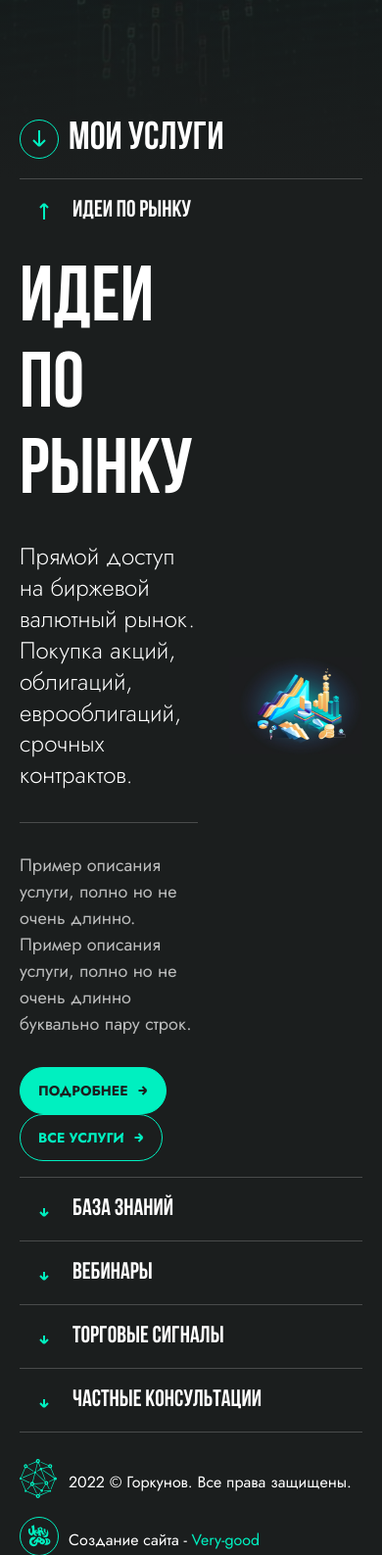
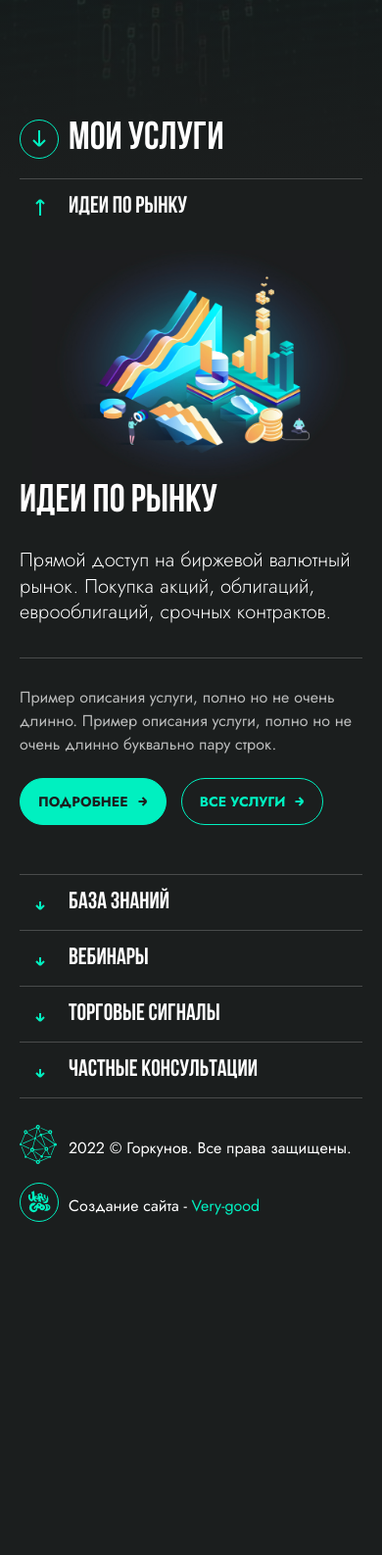
Before and after one commit to yurkaronin/gorkunov.loc, a PHP site: page /home.php in a window 390 px wide. Shown: the part 662-2249 px from the top of the page at 98% size. After the commit the page ends 1909 px from the top, so only its background shows below. Run offline with PHP 8.4, Linux system fonts and the light colour scheme; some libraries are stand-ins or nearby versions; some web fonts are replaced.

Commit message:
Аккордеоны услуг - адаптив

```diff
--- a/css/bem/_accordion.scss
+++ b/css/bem/_accordion.scss
@@ -19,7 +19,6 @@
       transform: translateY(8px);
       transition: all 0.3s;
     }
-
   }
   &__title {
     font-family: var(--bebas);
@@ -61,4 +60,15 @@
   & + & {
     border-top: none;
   }
+
+  @media (max-width: 920px) {
+    &__top.active + .accordion__body {
+      padding: 16px 0 50px;
+    }
+  }
+  @media (max-width: 768px) {
+    &__top {
+      padding: 16px;
+    }
+  }
 }
--- a/css/sections/_services.scss
+++ b/css/sections/_services.scss
@@ -47,4 +47,55 @@
       }
     }
   }
+
+  @media (max-width: 920px) {
+    &__item-grid {
+      grid-template-columns: 1fr;
+      gap: 0;
+    }
+    &__item-right {
+      order: -1;
+      img {
+        height: 320px;
+        width: 440px;
+        object-fit: contain;
+        display: block;
+        margin-right: auto;
+      }
+    }
+  }
+
+  @media (max-width: 768px) {
+    &__subtitle {
+      font-size: 63px;
+    }
+    &__lead {
+      font-size: 20px;
+      margin-bottom: 1.4em;
+    }
+    &__text {
+      margin: 1.4em 0;
+      font-size: 16px;
+    }
+  }
+
+  @media (max-width: 425px) {
+    &__subtitle {
+      font-size: 40px;
+    }
+    &__buttons .button {
+      margin-right: 15px;
+    }
+    &__item-right {
+      img {
+        height: 235px;
+      }
+    }
+  }
+  @media (max-width: 370px) {
+    &__buttons .button {
+      margin-right: 12px;
+      font-size: 12px;
+    }
+  }
 }
--- a/css/style.css
+++ b/css/style.css
@@ -258,6 +258,16 @@ input[type=radio].visually-hidden {
 }
 .accordion + .accordion {
   border-top: none;
+}
+@media (max-width: 920px) {
+  .accordion__top.active + .accordion__body {
+    padding: 16px 0 50px;
+  }
+}
+@media (max-width: 768px) {
+  .accordion__top {
+    padding: 16px;
+  }
 }
 
 .header {
@@ -698,6 +708,52 @@ input[type=radio].visually-hidden {
 .services__buttons .button:last-child {
   margin-right: 0;
 }
+@media (max-width: 920px) {
+  .services__item-grid {
+    grid-template-columns: 1fr;
+    gap: 0;
+  }
+  .services__item-right {
+    order: -1;
+  }
+  .services__item-right img {
+    height: 320px;
+    width: 440px;
+    object-fit: contain;
+    display: block;
+    margin-right: auto;
+  }
+}
+@media (max-width: 768px) {
+  .services__subtitle {
+    font-size: 63px;
+  }
+  .services__lead {
+    font-size: 20px;
+    margin-bottom: 1.4em;
+  }
+  .services__text {
+    margin: 1.4em 0;
+    font-size: 16px;
+  }
+}
+@media (max-width: 425px) {
+  .services__subtitle {
+    font-size: 40px;
+  }
+  .services__buttons .button {
+    margin-right: 15px;
+  }
+  .services__item-right img {
+    height: 235px;
+  }
+}
+@media (max-width: 370px) {
+  .services__buttons .button {
+    margin-right: 12px;
+    font-size: 12px;
+  }
+}
 
 .footer {
   color: #ffffff;
```
